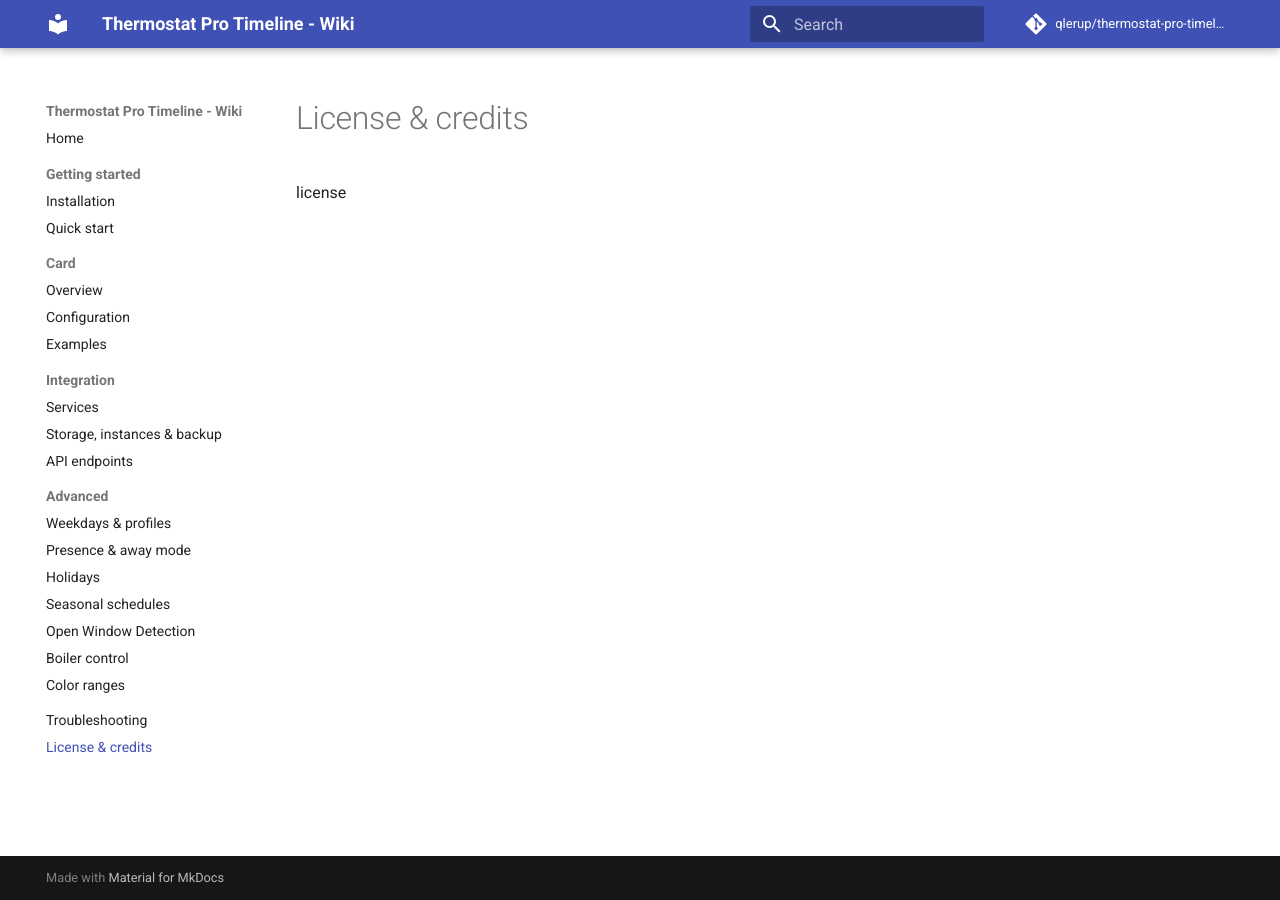
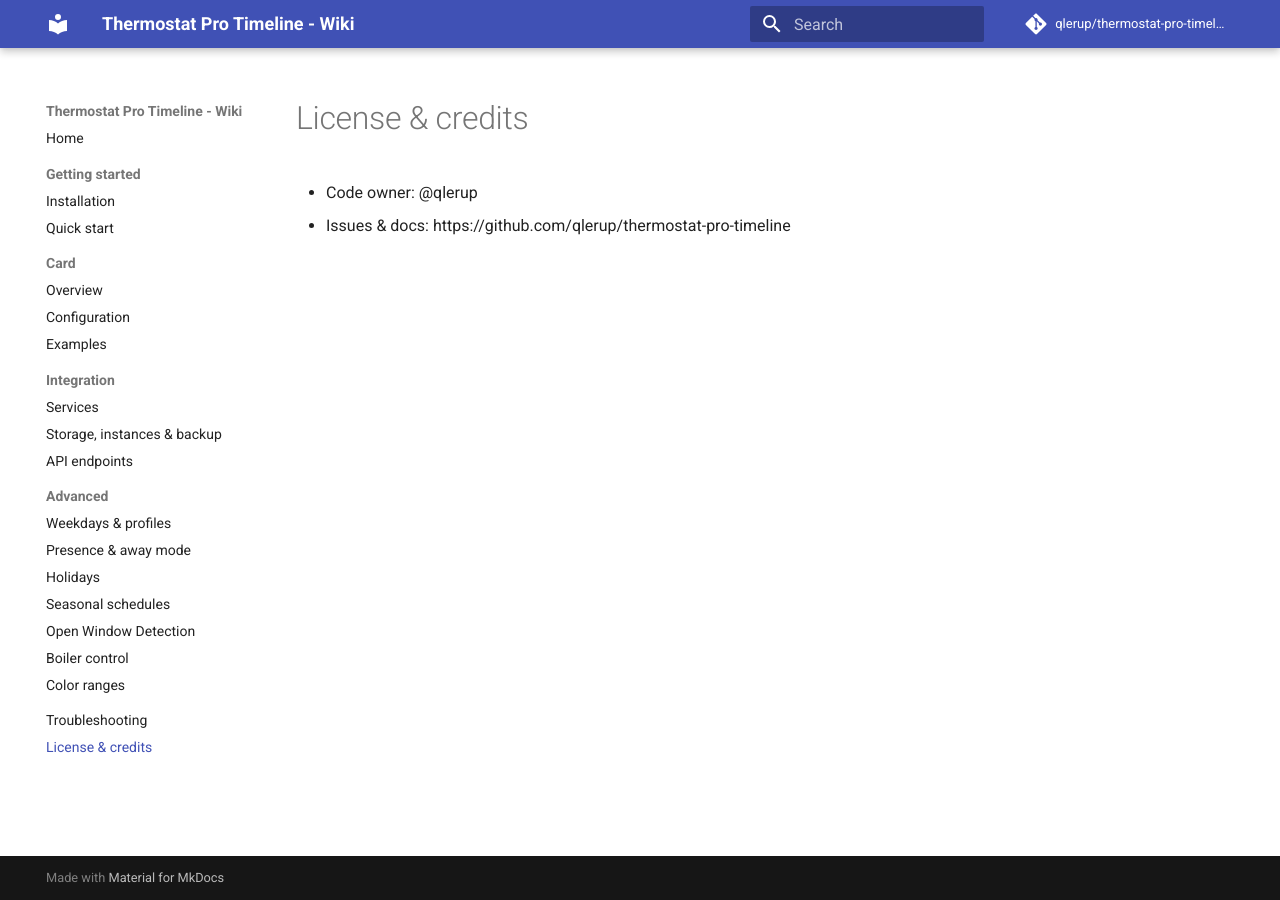
Before and after one commit to qlerup/this-is-a-testing-repo, an MkDocs documentation site: the page built from docs/license.md, in a window 1280 px wide. Built offline with MkDocs 1.6.1 and Material for MkDocs 9.7.7, drawn with Linux system fonts in a browser that asks for light colours; comment, search, counter and statistics services are not loaded.

Commit message:
Update license file with credits and links

```diff
--- a/docs/license.md
+++ b/docs/license.md
@@ -1 +1,4 @@
-license
+# License & credits
+
+- Code owner: @qlerup
+- Issues & docs: https://github.com/qlerup/thermostat-pro-timeline
```
